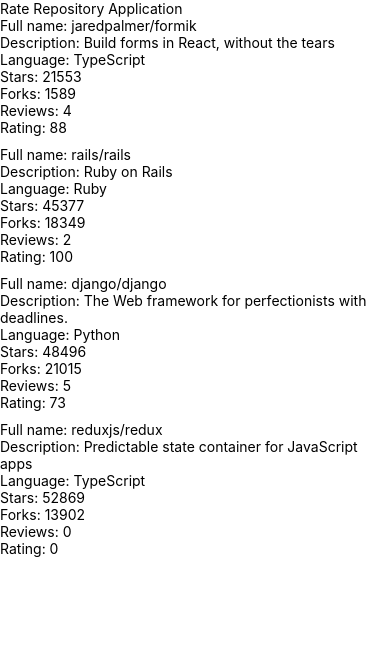
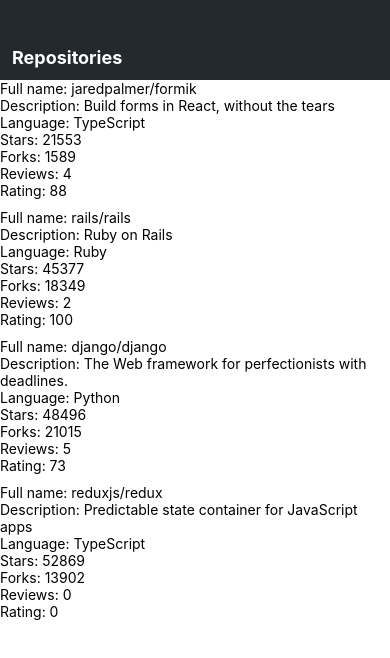
Before and after one commit to MateuszKuruc/react-native-rate-app, a React Native app in the folder rate-repository-app/: screen / in a window 390 px wide. Shown: the top 658 px of the page. Built offline with nearby package versions, Linux system fonts and the light colour scheme.

Commit message:
ex 10.4 done, add app bar component and style it

```diff
--- a/rate-repository-app/App.js
+++ b/rate-repository-app/App.js
@@ -6,6 +6,7 @@
   return (
     <View>
       <Main />
+
       <RepositoryList />
     </View>
   );
--- /dev/null
+++ b/rate-repository-app/src/components/AppBar.jsx
@@ -0,0 +1,32 @@
+import { View, StyleSheet, Pressable, Text } from "react-native";
+import Constants from "expo-constants";
+
+const styles = StyleSheet.create({
+  container: {
+    paddingTop: Constants.statusBarHeight,
+    display: "flex",
+    alignItems: "flex-end",
+    flexGrow: 1,
+    flexDirection: "row",
+    backgroundColor: "#24292e",
+    padding: 12,
+    height: 80,
+  },
+  text: {
+    color: "white",
+    fontWeight: "bold",
+    fontSize: 18,
+  },
+});
+
+const AppBar = () => {
+  return (
+    <View style={styles.container}>
+      <Pressable>
+        <Text style={styles.text}>Repositories</Text>
+      </Pressable>
+    </View>
+  );
+};
+
+export default AppBar;
--- a/rate-repository-app/src/components/Main.jsx
+++ b/rate-repository-app/src/components/Main.jsx
@@ -1,9 +1,8 @@
-import Constants from "expo-constants";
-import { Text, StyleSheet, View } from "react-native";
+import { StyleSheet, View } from "react-native";
+import AppBar from "./AppBar";
 
 const styles = StyleSheet.create({
   container: {
-    marginTop: Constants.statusBarHeight,
     flexGrow: 1,
     flexShrink: 1,
   },
@@ -12,7 +11,7 @@
 const Main = () => {
   return (
     <View style={styles.container}>
-      <Text>Rate Repository Application</Text>
+      <AppBar />
     </View>
   );
 };
```
Also changed, not shown: rate-repository-app/src/components/Text.jsx (added, +39 -0 lines), rate-repository-app/src/theme.js (added, +20 -0 lines).
